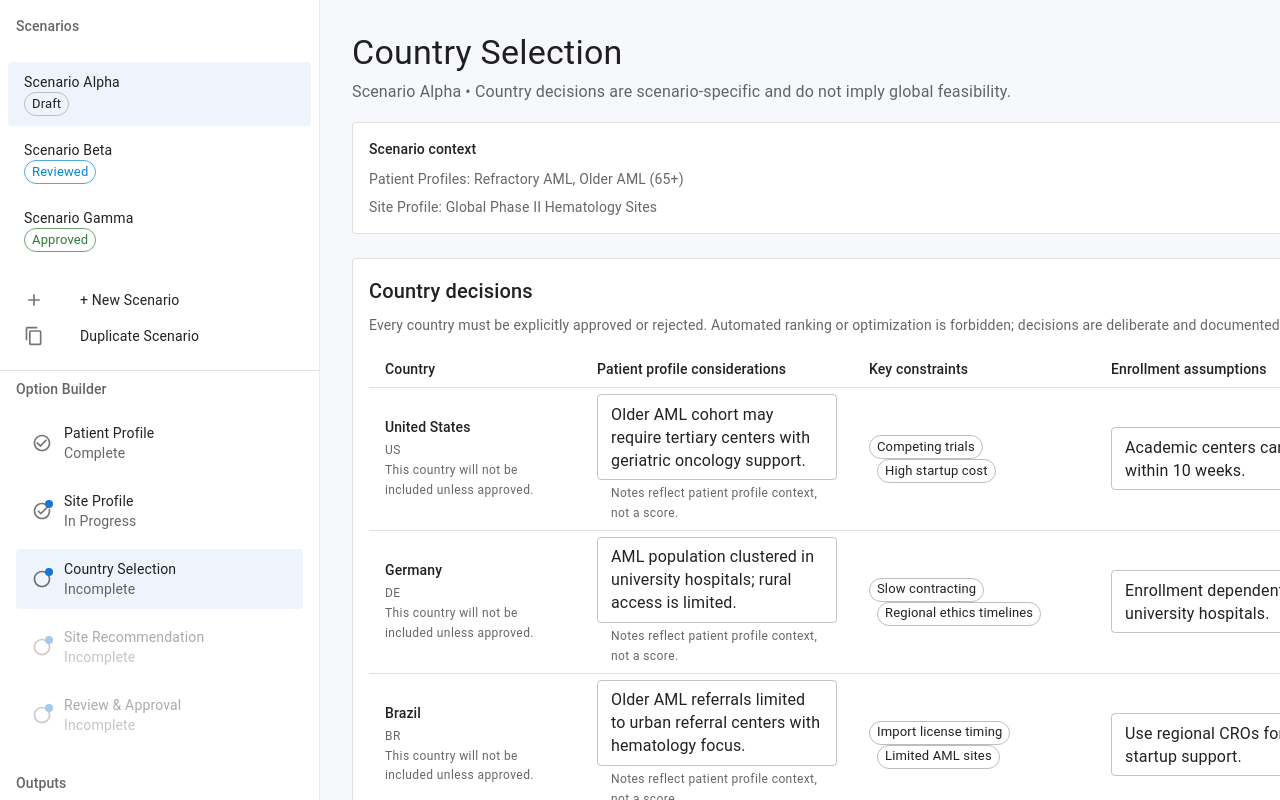
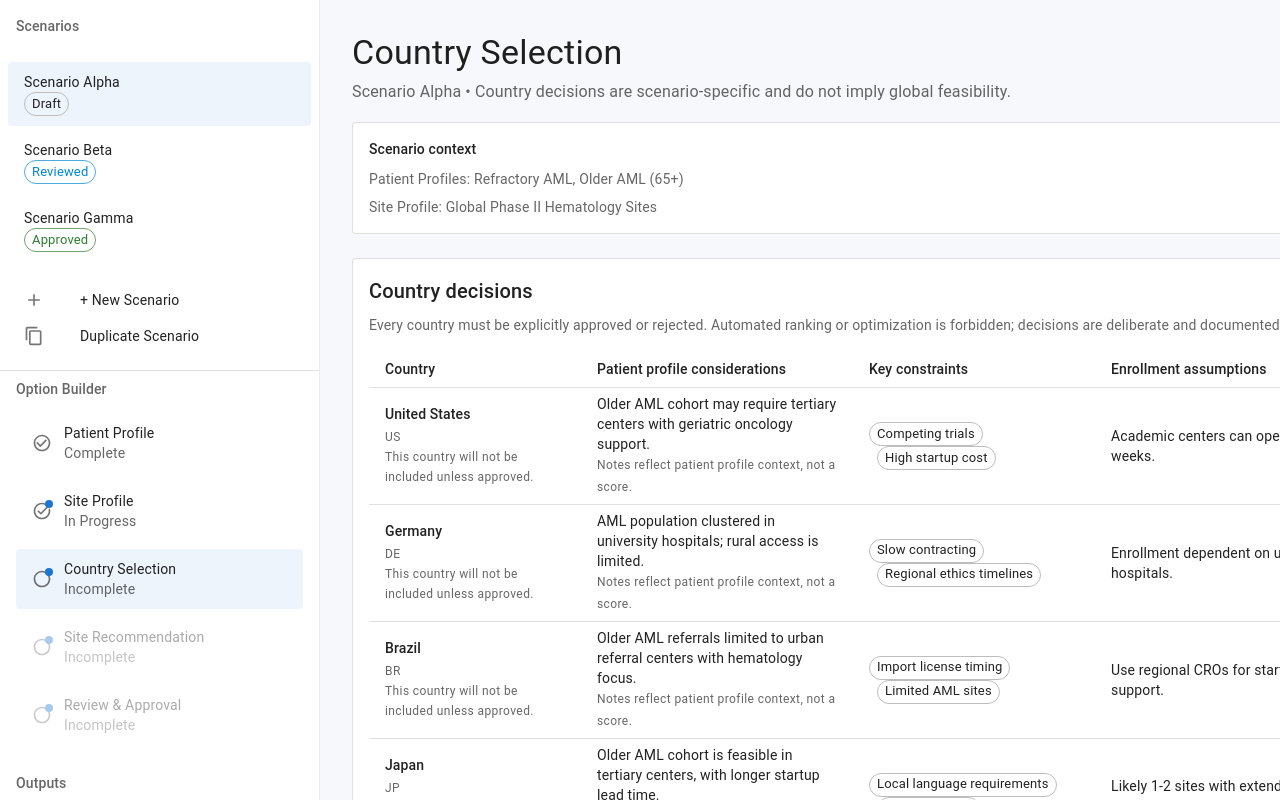
Before and after one commit to louisgroombridge-wright/sto-test-2, a React (Vite) app: page /country-selection in a window 1280 px wide. Shown: the top 800 px of the page. Built offline with nearby package versions, Linux system fonts and the light colour scheme.

Commit message:
Remove free-text table inputs

```diff
--- a/src/pages/CountrySelectionPage.jsx
+++ b/src/pages/CountrySelectionPage.jsx
@@ -149,14 +149,6 @@ const CountrySelectionPage = () => {
     ) {
       setDecisionChanged(true);
     }
-  };
-
-  const handleEnrollmentChange = (countryCode, value) => {
-    handleCountryUpdate(countryCode, { enrollmentAssumptions: value });
-  };
-
-  const handleConsiderationsChange = (countryCode, value) => {
-    handleCountryUpdate(countryCode, { profileConsiderations: value });
   };
 
   const handleTargetSiteChange = (countryCode, value) => {
@@ -321,20 +313,12 @@ const CountrySelectionPage = () => {
                       </Typography>
                     </TableCell>
                     <TableCell sx={{ minWidth: 240 }}>
-                      <TextField
-                        multiline
-                        minRows={2}
-                        value={country.profileConsiderations}
-                        onChange={(event) =>
-                          handleConsiderationsChange(
-                            country.countryCode,
-                            event.target.value
-                          )
-                        }
-                        fullWidth
-                        size="small"
-                        helperText="Notes reflect patient profile context, not a score."
-                      />
+                      <Typography variant="body2">
+                        {country.profileConsiderations}
+                      </Typography>
+                      <Typography variant="caption" color="text.secondary">
+                        Notes reflect patient profile context, not a score.
+                      </Typography>
                     </TableCell>
                     <TableCell sx={{ minWidth: 210 }}>
                       <Stack direction="row" spacing={1} flexWrap="wrap">
@@ -350,16 +334,9 @@ const CountrySelectionPage = () => {
                       </Stack>
                     </TableCell>
                     <TableCell sx={{ minWidth: 240 }}>
-                      <TextField
-                        multiline
-                        minRows={2}
-                        value={country.enrollmentAssumptions}
-                        onChange={(event) =>
-                          handleEnrollmentChange(country.countryCode, event.target.value)
-                        }
-                        fullWidth
-                        size="small"
-                      />
+                      <Typography variant="body2">
+                        {country.enrollmentAssumptions}
+                      </Typography>
                     </TableCell>
                     <TableCell sx={{ minWidth: 200 }}>
                       <Stack spacing={1} alignItems="flex-start">
--- a/src/pages/SiteProfilePage.jsx
+++ b/src/pages/SiteProfilePage.jsx
@@ -26,7 +26,6 @@ import {
   Typography,
   Paper,
   Checkbox,
-  IconButton,
 } from "@mui/material";
 import { Fragment, useMemo, useState } from "react";
 import {
@@ -38,9 +37,6 @@ import {
   LockOpen,
   Restore,
   Archive,
-  EditNote,
-  Save,
-  Close,
 } from "@mui/icons-material";
 
 const baselineProfile = {
@@ -158,8 +154,6 @@ const SiteProfilePage = () => {
   const [profileDescription, setProfileDescription] = useState(
     baselineProfile.description
   );
-  const [notesEditorId, setNotesEditorId] = useState("");
-  const [notesDraft, setNotesDraft] = useState("");
 
   // Criteria shown here are the explicit eligibility gates for downstream steps.
   const activeCriteria = useMemo(
@@ -392,22 +386,6 @@ const SiteProfilePage = () => {
     }
   };
 
-  const handleOpenNotesEditor = (criterion) => {
-    setNotesEditorId(criterion.id);
-    setNotesDraft(criterion.notes || "");
-  };
-
-  const handleSaveNotes = (criterionId) => {
-    handleUpdateCriterionField(criterionId, "notes", notesDraft.trim());
-    setNotesEditorId("");
-    setNotesDraft("");
-  };
-
-  const handleCancelNotes = () => {
-    setNotesEditorId("");
-    setNotesDraft("");
-  };
-
   const groupedCriteria = useMemo(
     () =>
       categories.map((category) => ({
@@ -599,55 +577,13 @@ const SiteProfilePage = () => {
                             </FormControl>
                           </TableCell>
                           <TableCell>
-                            <Stack spacing={1}>
-                              <Stack
-                                direction="row"
-                                spacing={1}
-                                alignItems="center"
-                              >
                             <Tooltip
                               title={`Updated by ${criterion.updatedBy} on ${criterion.updatedAt}`}
                             >
                               <Typography variant="body2">
-                                    {criterion.notes || "Add rationale"}
+                                {criterion.notes || "Add rationale in the edit dialog."}
                               </Typography>
                             </Tooltip>
-                                <IconButton
-                                  size="small"
-                                  onClick={() => handleOpenNotesEditor(criterion)}
-                                  disabled={isLocked}
-                                >
-                                  <EditNote fontSize="small" />
-                                </IconButton>
-                              </Stack>
-                              {notesEditorId === criterion.id && (
-                                <Stack
-                                  direction="row"
-                                  spacing={1}
-                                  alignItems="center"
-                                >
-                                  <TextField
-                                    size="small"
-                                    value={notesDraft}
-                                    onChange={(event) =>
-                                      setNotesDraft(event.target.value)
-                                    }
-                                    placeholder="Add notes to justify the gate"
-                                    fullWidth
-                                  />
-                                  <IconButton
-                                    size="small"
-                                    color="primary"
-                                    onClick={() => handleSaveNotes(criterion.id)}
-                                  >
-                                    <Save fontSize="small" />
-                                  </IconButton>
-                                  <IconButton size="small" onClick={handleCancelNotes}>
-                                    <Close fontSize="small" />
-                                  </IconButton>
-                                </Stack>
-                              )}
-                            </Stack>
                           </TableCell>
                           <TableCell>
                             {Math.round(
```
Lines whose indentation alone changed are shown as unchanged.
